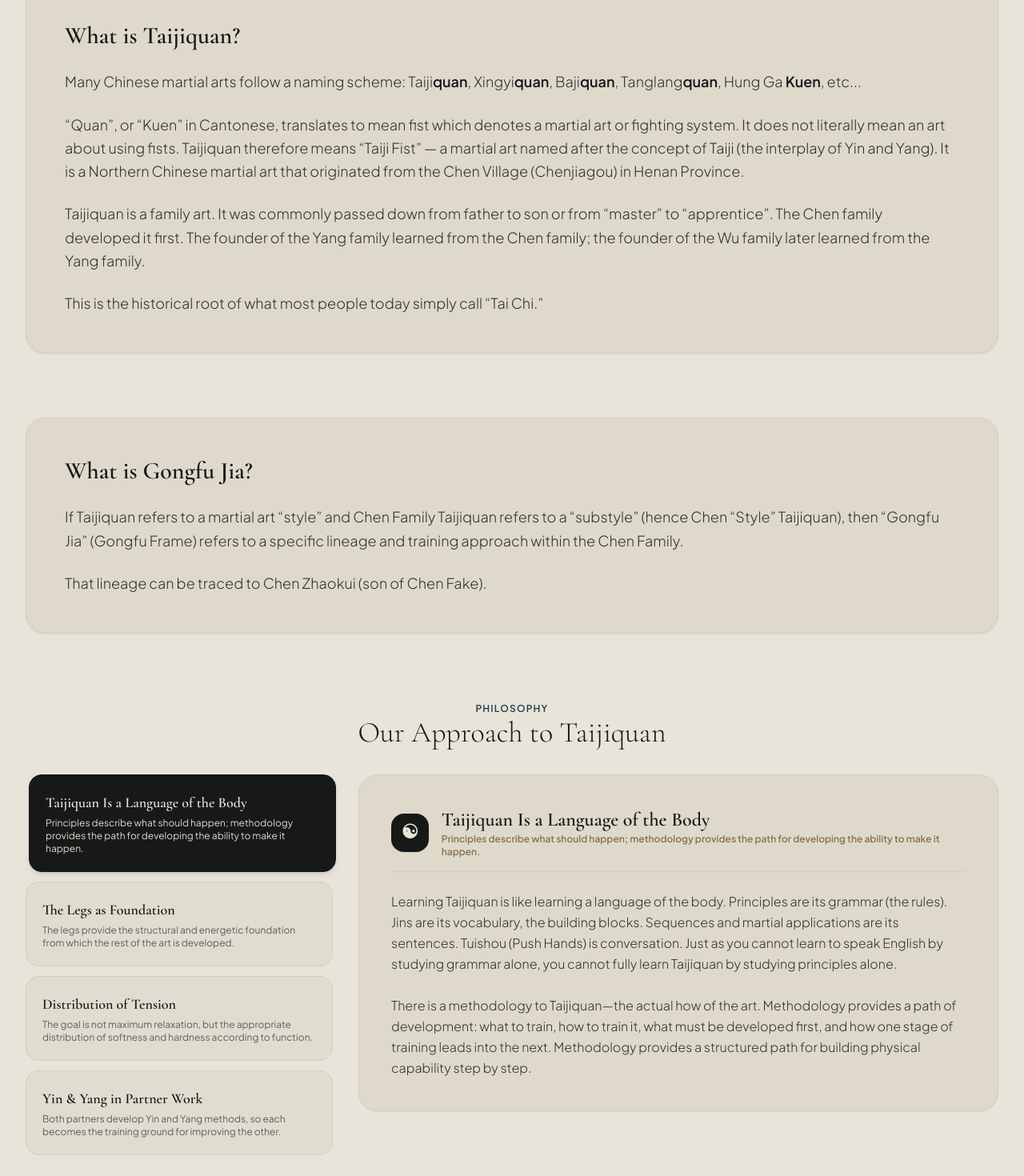
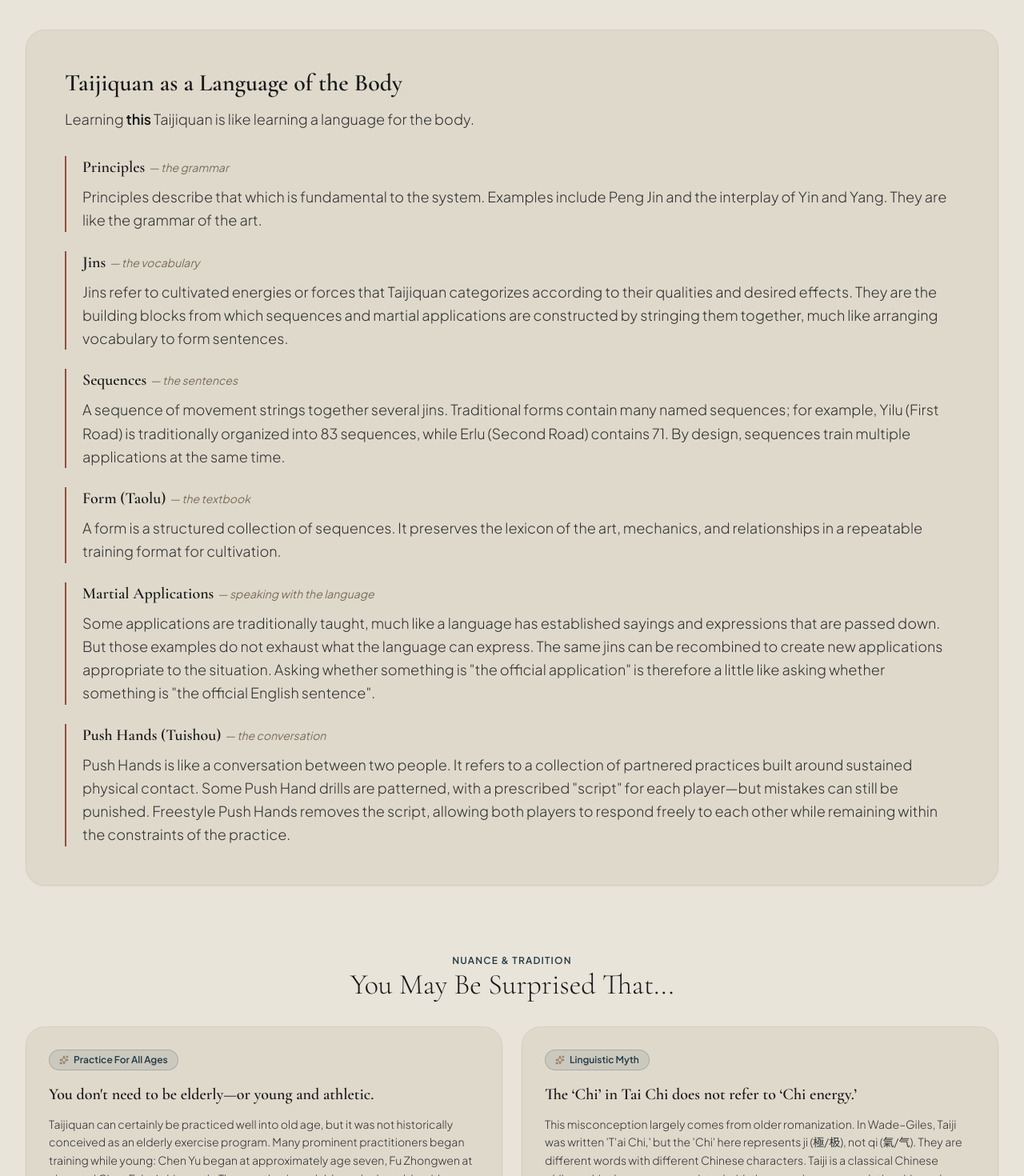
Before and after one commit to RobinfWu/taiji-meetup, a Next.js app: page /method in a window 1280 px wide. Shown: the part 474-1944 px from the top of the page at 80% size. Built offline with nearby package versions, Linux system fonts and the light colour scheme.

Commit message:
Update information

```diff
--- a/app/data/taijiData.ts
+++ b/app/data/taijiData.ts
@@ -98,25 +98,25 @@ export const TAIJI_DATA = {
       id: "elderly-myth",
       badge: "Practice For All Ages",
       myth: "You don't need to be elderly—or young and athletic.",
-      reality: "Taijiquan can certainly be practiced well into old age, but it is not restricted to any single demographic. Many prominent historical practitioners began training early, while others start much later in life. The practice is highly scalable and adaptable to your current fitness level."
+      reality: "Taijiquan can certainly be practiced well into old age, but it was not historically conceived as an elderly exercise program. Many prominent practitioners began training while young: Chen Yu began at approximately age seven, Fu Zhongwen at nine, and Chen Fake in his youth. The practice is scalable and adaptable with age."
     },
     {
       id: "qi-myth",
-      badge: "Linguistic Origins",
-      myth: "“Chi” isn't what you may think it means.",
-      reality: "This stems from older Wade–Giles romanization: in 'T'ai Chi', the word represents ji (極/极, supreme ultimate / Yin-Yang balance), not qi (氣/气, breath/energy). Taijiquan is a classical physical discipline based on whole-body movement mechanics, structural alignment, and complementary balance."
+      badge: "Linguistic Myth",
+      myth: "The ‘Chi’ in Tai Chi does not refer to ‘Chi energy.’",
+      reality: "This misconception largely comes from older romanization. In Wade–Giles, Taiji was written 'T'ai Chi,' but the 'Chi' here represents ji (極/极), not qi (氣/气). They are different words with different Chinese characters. Taiji is a classical Chinese philosophical concept associated with the complementary relationship and transformation of Yin and Yang, while Qi is a separate concept. Taijiquan does contain practices that overlap with Qigong, but the word Taiji itself does not mean 'Qi energy.'"
     },
     {
       id: "thousand-myth",
       badge: "Historical Context",
       myth: "Taijiquan isn't thousands of years old.",
-      reality: "While the philosophical concepts of Taiji are ancient, Taijiquan as a distinct physical martial art was assembled in the 17th century in Chenjiagou during the Ming–Qing transition. Understanding its clear historical roots keeps training grounded, practical, and honest."
+      reality: "Taijiquan as a distinct physical martial art was assembled in the 17th century in Chenjiagou during the Ming–Qing transition. The cosmological concept of 'Taiji' is much older than the martial art named after it."
     },
     {
       id: "internal-myth",
       badge: "Unified Mechanics",
-      myth: "Internal and external movement go hand in hand.",
-      reality: "In our line of practice, physical alignment ('external') and refined movement control ('internal') complement each other directly rather than competing. You don't need separate martial arts to train both structural strength and body awareness."
+      myth: "This Taijiquan is both 'Internal' and 'External'",
+      reality: "The 'Internal' should complement the 'External', not replace the 'External'. They are complementary aspects of one practice, not two halves that require studying separate martial arts. An art named after Taiji should perhaps be expected to resist one-sidedness."
     }
   ] as MythItem[],
 
--- a/app/method/page.tsx
+++ b/app/method/page.tsx
@@ -37,13 +37,13 @@ export default function MethodPage() {
             <div className="max-w-3xl space-y-4">
               <div className="inline-flex items-center space-x-2 px-3.5 py-1 rounded-full bg-[#243B45]/10 text-[#243B45] text-xs font-semibold uppercase tracking-widest border border-[#243B45]/20">
                 <Compass className="w-3.5 h-3.5" />
-                <span>About Our Method</span>
+                <span>Our Approach to Taijiquan</span>
               </div>
                 <h1 className="font-serif text-4xl sm:text-5xl md:text-6xl font-light text-[#171918]">
                   How We <span className="font-normal italic text-[#243B45]">Train</span>
                 </h1>
                 <p className="text-lg text-[#303331] leading-relaxed font-light">
-                  Let's dive deeper into what this Taijiquan method is about.
+                  Taijiquan contains forms, partner work, martial applications, body mechanics, and training principles. These can seem like separate subjects at first. They are easier to understand as parts of one system.
                 </p>
             </div>
           </div>
@@ -53,95 +53,104 @@ export default function MethodPage() {
         <section className="py-16 max-w-7xl mx-auto px-4 sm:px-6 lg:px-8 space-y-20">
 
           {/* Section 1: What is Taijiquan & Approach */}
-          <div className="bg-[#DFD9CC] p-8 sm:p-12 rounded-3xl border border-[#D5CEBF] shadow-xs space-y-6">
+        <div className="bg-[#DFD9CC] p-8 sm:p-12 rounded-3xl border border-[#D5CEBF] shadow-xs space-y-8">
+          <div className="space-y-3">
             <h2 className="font-serif text-3xl font-semibold text-[#171918]">
-              What is Taijiquan?
+              Taijiquan as a Language of the Body
             </h2>
+
             <p className="text-[#303331] text-base sm:text-lg leading-relaxed font-light">
-              Many Chinese martial arts follow a naming scheme: Taiji<strong className="font-semibold text-[#171918]">quan</strong>, Xingyi<strong className="font-semibold text-[#171918]">quan</strong>, Baji<strong className="font-semibold text-[#171918]">quan</strong>, Tanglang<strong className="font-semibold text-[#171918]">quan</strong>, Hung Ga <strong className="font-semibold text-[#171918]">Kuen</strong>, etc...
-            </p>
-            <p className="text-[#303331] text-base sm:text-lg leading-relaxed font-light">
-              “Quan”, or “Kuen” in Cantonese, translates to mean fist which denotes a martial art or fighting system. It does not literally mean an art about using fists. Taijiquan therefore means “Taiji Fist” — a martial art named after the concept of Taiji (the interplay of Yin and Yang). It is a Northern Chinese martial art that originated from the Chen Village (Chenjiagou) in Henan Province.
-            </p>
-            <p className="text-[#303331] text-base sm:text-lg leading-relaxed font-light">
-              Taijiquan is a family art. It was commonly passed down from father to son or from “master” to “apprentice”. The Chen family developed it first. The founder of the Yang family learned from the Chen family; the founder of the Wu family later learned from the Yang family.
-            </p>
-            <p className="text-[#303331] text-base sm:text-lg leading-relaxed font-light">
-              This is the historical root of what most people today simply call “Tai Chi.”
-            </p>
-          </div>
-          <div className="bg-[#DFD9CC] p-8 sm:p-12 rounded-3xl border border-[#D5CEBF] shadow-xs space-y-6">
-            <h2 className="font-serif text-3xl font-semibold text-[#171918]">
-              What is Gongfu Jia?
-            </h2>
-            <p className="text-[#303331] text-base sm:text-lg leading-relaxed font-light">
-              If Taijiquan refers to a martial art “style” and Chen Family Taijiquan refers to a “substyle” (hence Chen “Style” Taijiquan), then “Gongfu Jia” (Gongfu Frame) refers to a specific lineage and training approach within the Chen Family.
-            </p>
-            <p className="text-[#303331] text-base sm:text-lg leading-relaxed font-light">
-              That lineage can be traced to Chen Zhaokui (son of Chen Fake).
+              Learning <strong className="font-semibold text-[#171918]">this</strong>{" "}
+              Taijiquan is like learning a language for the body.
             </p>
           </div>
 
-          {/* Section 2: Deep Dive into Differences (Methodology vs Principles, Leg Foundation, Yin/Yang, Push Hands) */}
-          <div className="space-y-8">
-            <div className="text-center max-w-2xl mx-auto space-y-2">
-              <span className="text-xs font-semibold uppercase tracking-widest text-[#243B45]">
-                Philosophy
+          <div className="space-y-6">
+            {/* Principles */}
+            <div className="border-l-2 border-[#A94432] pl-5">
+              <h3 className="font-serif text-xl font-semibold text-[#171918]">
+                Principles{" "}
+                <span className="font-sans text-sm font-normal italic text-[#7A6D5A]">
+                  — the grammar
                 </span>
-              <h2 className="font-serif text-3xl sm:text-4xl font-light text-[#171918]">
-                Our Approach to Taijiquan
-              </h2>
+              </h3>
+              <p className="mt-2 text-[#303331] text-base sm:text-lg leading-relaxed font-light">
+                Principles describe that which is fundamental to the system. Examples include Peng Jin and the interplay of Yin and Yang. They are like the grammar of the art.
+              </p>
             </div>
 
-            <div className="grid grid-cols-1 lg:grid-cols-12 gap-8 items-start">
-              {/* Tab Navigation */}
-              <div className="lg:col-span-4 space-y-3">
-                {TAIJI_DATA.differences.map((diff) => {
-                  const isSelected = diff.id === activeTab;
-                  return (
-                    <button
-                      key={diff.id}
-                      onClick={() => setActiveTab(diff.id)}
-                      className={`w-full text-left p-5 rounded-2xl transition-all duration-200 border cursor-pointer ${
-                        isSelected
-                          ? "bg-[#171918] text-[#E8E4DA] border-[#171918] shadow-md transform translate-x-1"
-                          : "bg-[#DFD9CC]/70 border-[#D5CEBF] text-[#171918] hover:bg-[#E8E4DA]/70"
-                      }`}
-                    >
-                      <div className="font-serif text-lg font-semibold mb-1">
-                        {diff.title}
-                      </div>
-                      <p className={`text-xs ${isSelected ? "text-[#DFD9CC]" : "text-[#57625B]"}`}>
-                        {diff.summary}
+            {/* Jins */}
+            <div className="border-l-2 border-[#A94432] pl-5">
+              <h3 className="font-serif text-xl font-semibold text-[#171918]">
+                Jins{" "}
+                <span className="font-sans text-sm font-normal italic text-[#7A6D5A]">
+                  — the vocabulary
+                </span>
+              </h3>
+              <p className="mt-2 text-[#303331] text-base sm:text-lg leading-relaxed font-light">
+                Jins refer to cultivated energies or forces that Taijiquan categorizes according to their qualities and desired effects. They are the building blocks from which sequences and martial applications are constructed by stringing them together, much like arranging vocabulary to form sentences.
               </p>
-                    </button>
-                  );
-                })}
             </div>
 
-              {/* Active Tab Full Content */}
-              <div className="lg:col-span-8 bg-[#DFD9CC] p-8 sm:p-10 rounded-3xl border border-[#D5CEBF] shadow-xs space-y-6">
-                <div className="flex items-center space-x-4 border-b border-[#D5CEBF] pb-4">
-                  <div className="w-12 h-12 rounded-2xl bg-[#171918] text-[#E8E4DA] flex items-center justify-center font-serif text-2xl font-bold shadow-xs">
-                    ☯
+            {/* Sequences */}
+            <div className="border-l-2 border-[#A94432] pl-5">
+              <h3 className="font-serif text-xl font-semibold text-[#171918]">
+                Sequences{" "}
+                <span className="font-sans text-sm font-normal italic text-[#7A6D5A]">
+                  — the sentences
+                </span>
+              </h3>
+              <p className="mt-2 text-[#303331] text-base sm:text-lg leading-relaxed font-light">
+                A sequence of movement strings together several jins.
+                Traditional forms contain many named sequences; for example,
+                Yilu (First Road) is traditionally organized into 83 sequences, while Erlu (Second Road) contains
+                71. By design, sequences train multiple applications at the same time.
+              </p>
             </div>
-                  <div>
-                    <h3 className="font-serif text-2xl font-semibold text-[#171918]">
-                      {activeDifference.title}
+
+            {/* Form */}
+            <div className="border-l-2 border-[#A94432] pl-5">
+              <h3 className="font-serif text-xl font-semibold text-[#171918]">
+                Form (Taolu){" "}
+                <span className="font-sans text-sm font-normal italic text-[#7A6D5A]">
+                  — the textbook
+                </span>
               </h3>
-                    <p className="text-xs text-[#8A7250] font-semibold">
-                      {activeDifference.summary}
+              <p className="mt-2 text-[#303331] text-base sm:text-lg leading-relaxed font-light">
+                A form is a structured collection of sequences. It preserves the lexicon of the art,
+                mechanics, and relationships in a repeatable training format for cultivation.
+              </p>
+            </div>
+
+            {/* Martial Applications */}
+            <div className="border-l-2 border-[#A94432] pl-5">
+              <h3 className="font-serif text-xl font-semibold text-[#171918]">
+                Martial Applications{" "}
+                <span className="font-sans text-sm font-normal italic text-[#7A6D5A]">
+                  — speaking with the language
+                </span>
+              </h3>
+              <p className="mt-2 text-[#303331] text-base sm:text-lg leading-relaxed font-light">
+                Some applications are traditionally taught, much like a language has established sayings and expressions that are passed down. But those examples do not exhaust what the language can express. The same jins can be recombined to create new applications appropriate to the situation.
+                Asking whether something is "the official application" is therefore a little like asking whether something is "the official English sentence".
+              </p>
+            </div>
+
+            {/* Push Hands */}
+            <div className="border-l-2 border-[#A94432] pl-5">
+              <h3 className="font-serif text-xl font-semibold text-[#171918]">
+                Push Hands (Tuishou){" "}
+                <span className="font-sans text-sm font-normal italic text-[#7A6D5A]">
+                  — the conversation
+                </span>
+              </h3>
+              <p className="mt-2 text-[#303331] text-base sm:text-lg leading-relaxed font-light">
+                Push Hands is like a conversation between two people. It refers to a collection of partnered practices built around sustained physical contact. Some Push Hand drills are patterned, with a prescribed "script" for each player—but mistakes can still be punished.
+                Freestyle Push Hands removes the script, allowing both players to respond freely to each other while remaining within the constraints of the practice.
               </p>
             </div>
           </div>
-
-                <div className="space-y-4 text-[#303331] text-base leading-relaxed font-light whitespace-pre-line">
-                  {activeDifference.description}
         </div>
-              </div>
-            </div>
-          </div>
-
           {/* Section 3: You May Be Surprised That... */}
           <div className="space-y-8">
             <div className="text-center max-w-2xl mx-auto space-y-2">
```
Also changed, not shown: app/about/page.tsx (+29 -0 lines). Lines whose indentation alone changed are shown as unchanged.
